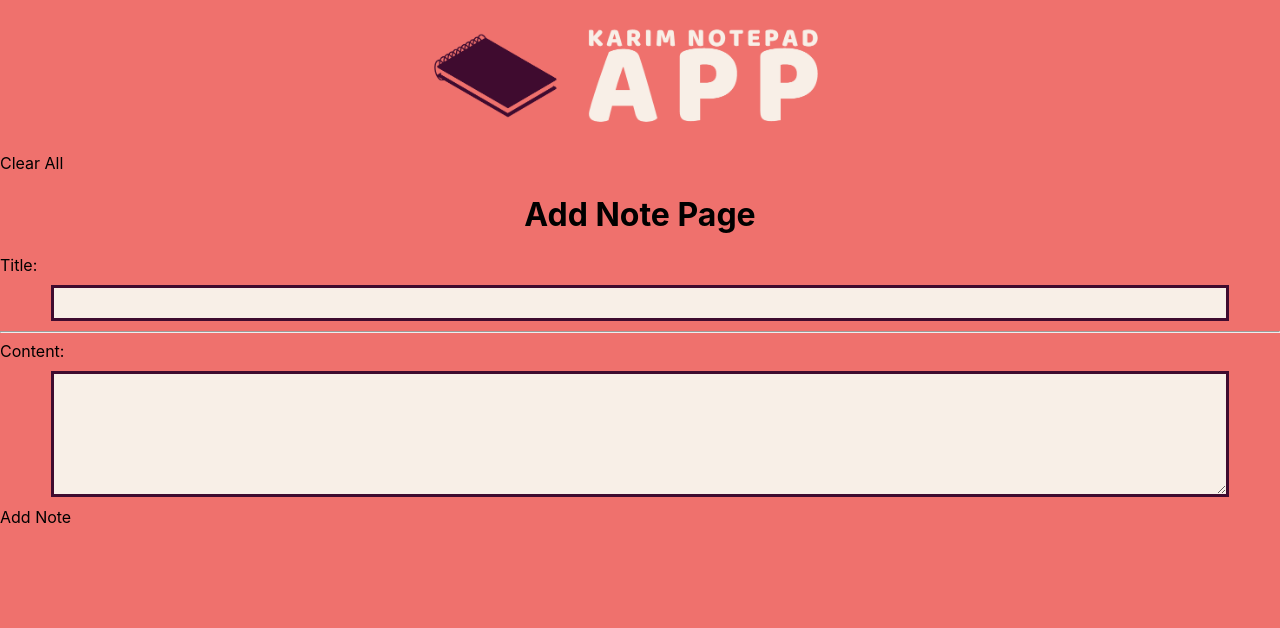
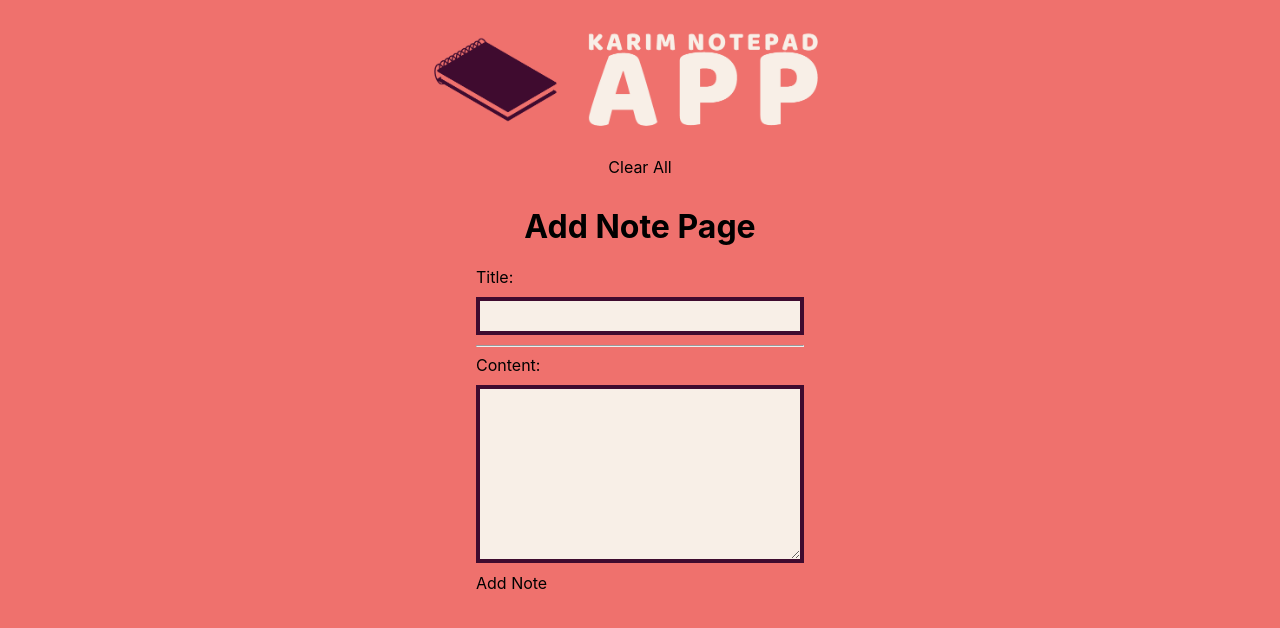
Before and after one commit to K4R1MFR/notepad-app-karim, a React (Create React App) app: page /pages/AddNote in a window 1280 px wide. Shown: the top 628 px of the page. Built offline with nearby package versions, Linux system fonts and the light colour scheme; some icons are missing; the HTML template or start-up script is replaced by a standard one.

Commit message:
more styling app
- deleted unused style Routes.css
- align buttons in center
- changed input + textarea size.

```diff
--- a/src/components/Routes.js
+++ b/src/components/Routes.js
@@ -1,5 +1,4 @@
 import React from 'react';
-import "./styles/Routes.css";
 import { Switch, Route } from 'react-router-dom';
 import AddNote from '../pages/AddNote';
 import EditNote from '../pages/EditNote';
--- a/src/components/styles/Header.css
+++ b/src/components/styles/Header.css
@@ -1,6 +1,12 @@
 img {
-    display: block;
-    margin-left: auto;
-    margin-right: auto;
     width: 500px;
 }
+
+.Header {
+    margin: auto;
+    width: 50%;
+    padding: 4px;
+    display: flex;
+    flex-direction: column;
+    align-items: center;
+}
--- a/src/pages/styles/page.css
+++ b/src/pages/styles/page.css
@@ -2,9 +2,27 @@ h1 {
     text-align: center;
 }
 
+  .AddNote {
+    margin: auto;
+    width: 50%;
+    padding: 4px;
+    display: flex;
+    flex-direction: column;
+    align-items: center;
+}
+
+.EditNote {
+    margin: auto;
+    width: 50%;
+    padding: 4px;
+    display: flex;
+    flex-direction: column;
+    align-items: center;
+}
+
 input {
     font-family: 'Press Start 2P', cursive;
-    border: 3px solid rgb(63, 11, 47);
+    border: 4px solid rgb(63, 11, 47);
     width: 90%;
     margin: 10px auto;
     outline: none;
@@ -14,15 +32,17 @@ input {
     flex-direction: column;
     align-items: center;
     height: 10px;
+    width: 300px;
 
 }
 textarea {
     font-family: 'Press Start 2P', cursive;
-    border: 3px solid rgb(63, 11, 47);
+    border: 4px solid rgb(63, 11, 47);
     width: 90%;
     margin: 10px auto;
     outline: none;
-    height: 100px;
+    height: 150px;
+    width: 300px;
     background: #F8EFE7;
     padding: 10px;
     display: flex;
```
Also changed, not shown: src/components/styles/Routes.css (deleted).
